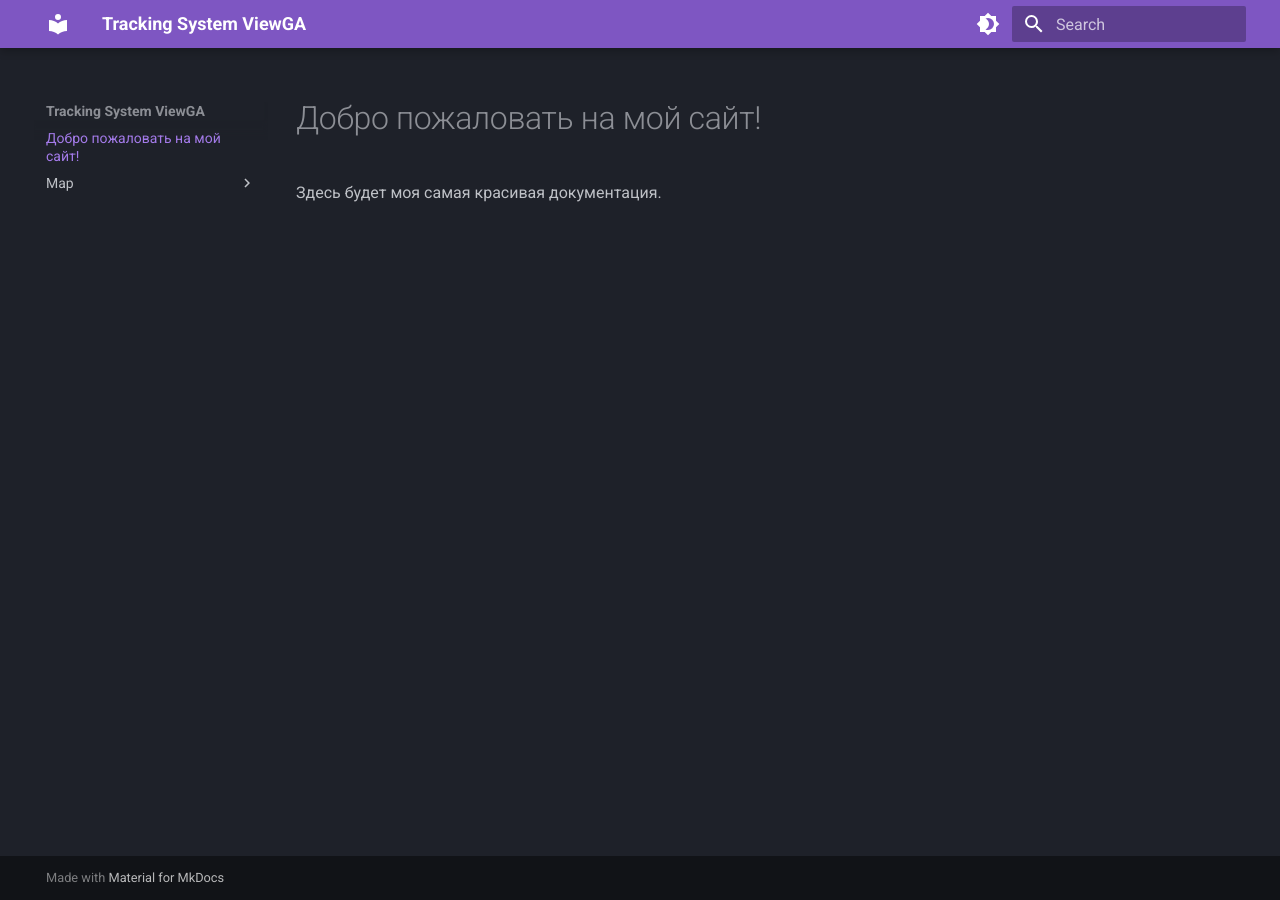
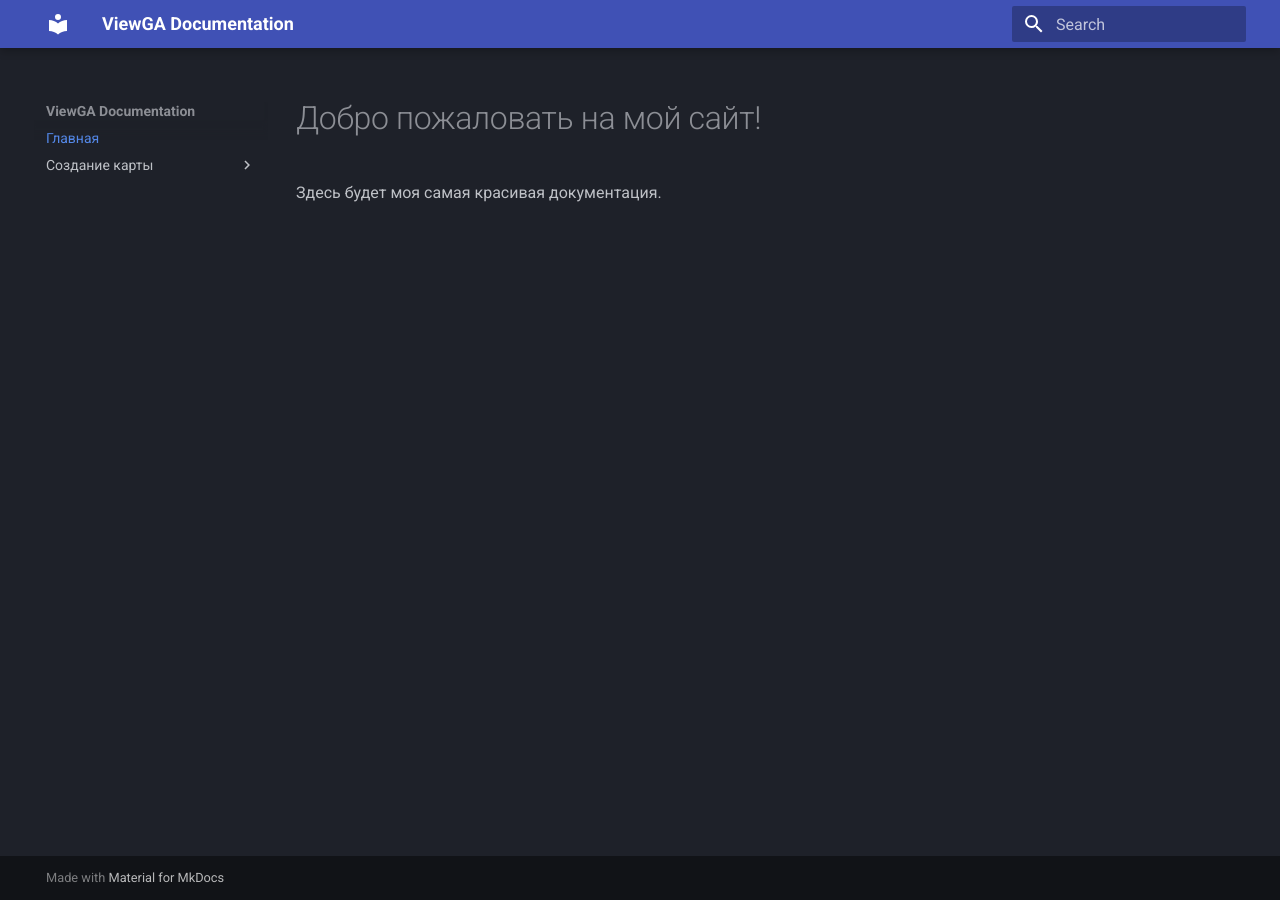
Before and after one commit to AlexanderBelovViewGA/ViewGA, an MkDocs documentation site: the page built from docs/index.md, in a window 1280 px wide. Built offline with MkDocs 1.6.1 and Material for MkDocs 9.7.7, drawn with Linux system fonts in a browser that asks for light colours.

Commit message:
Update mkdocs.yml

```diff
--- a/mkdocs.yml
+++ b/mkdocs.yml
@@ -1,25 +1,11 @@
-site_name: Tracking System ViewGA
+site_name: ViewGA Documentation
 theme:
   name: material
   palette:
-    # Настройка тёмной темы
-    - scheme: slate
-      primary: deep purple  # Цвет шапки (можно заменить на indigo, teal, black)
-      accent: purple       # Цвет кнопок и ссылок
-      toggle:
-        icon: material/brightness-4
-        name: Перейти на светлую тему
+    scheme: slate
+    primary: indigo
 
-    # Настройка светлой темы (на случай, если захочешь оставить выбор)
-    - scheme: default
-      primary: deep purple
-      accent: purple
-      toggle:
-        icon: material/brightness-7
-        name: Перейти на тёмную тему
-
-# Эти плагины добавят красоты
-markdown_extensions:
-  - admonition
-  - pymdownx.details
-  - pymdownx.superfences
+nav:
+  - Главная: index.md
+  - Создание карты:
+      - Инициализация: map/initialization.md
```
